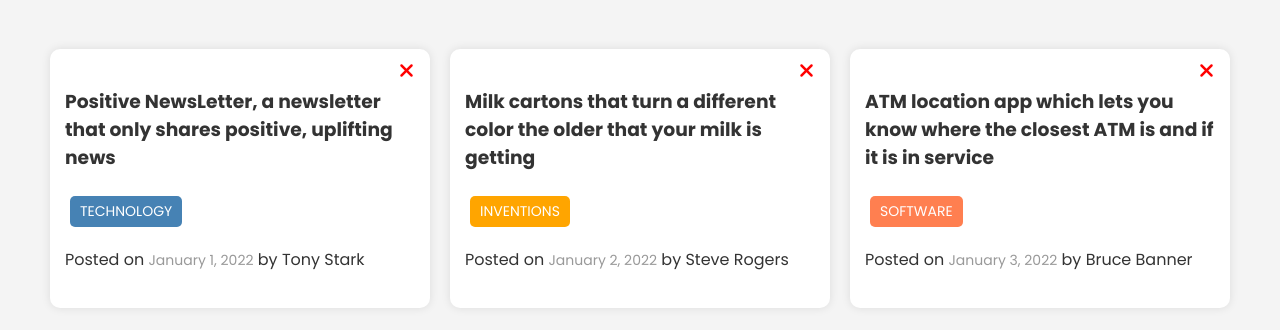
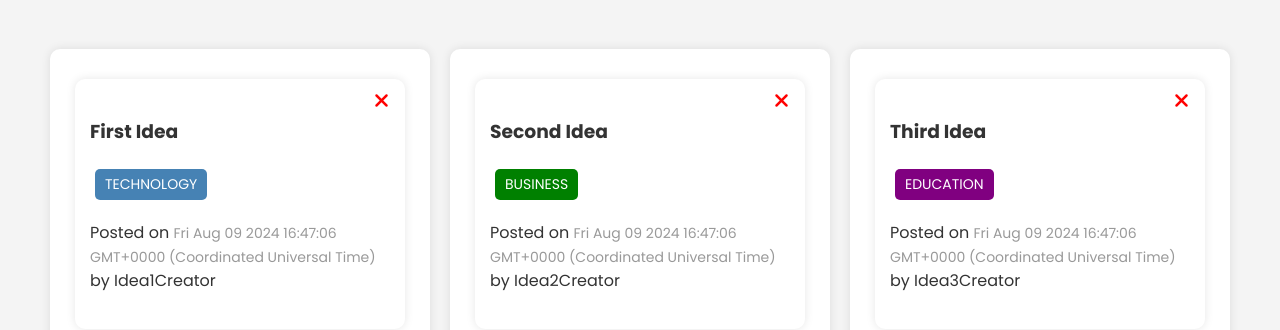
Before and after one commit to DimiTesting/randomIdeas, a website built with webpack: page client/src/index.html in a window 1280 px wide. Shown: the part 90-420 px from the top of the page. Built offline with nearby package versions, Linux system fonts and the light colour scheme.

Commit message:
setting components

```diff
--- /dev/null
+++ b/client/src/components/IdeaForm.js
@@ -0,0 +1,50 @@
+class IdeaForm {
+    constructor() {
+        this._formModal = document.getElementById('form-modal')
+    }
+
+    handleSubmit () {
+        const idea = {
+            username: this._form.elements.username.value,
+            text: this._form.elements.text.value,
+            tag: this._form.elements.tag.value
+        }
+        console.log(idea)
+
+        this._form.elements.username.value = ''
+        this._form.elements.text.value = ''
+        this._form.elements.tag.value = ''
+
+        document.dispatchEvent(new Event('closeModal'))
+
+    }
+
+    eventListeners (e) {
+        e.preventDefault()
+        this.handleSubmit()
+    }
+
+    render() {
+        this._formModal.innerHTML = `
+                <form id="idea-form">
+                    <div class="form-control">
+                        <label for="idea-text">Enter a Username</label>
+                        <input type="text" name="username" id="username" />
+                    </div>
+                    <div class="form-control">
+                        <label for="idea-text">What's Your Idea?</label>
+                        <textarea name="text" id="idea-text"></textarea>
+                    </div>
+                    <div class="form-control">
+                        <label for="tag">Tag</label>
+                        <input type="text" name="tag" id="tag" />
+                    </div>
+                    <button class="btn" type="submit" id="submit">Submit</button>
+                </form>
+        `
+        this._form = document.getElementById('idea-form')
+        this._form.addEventListener('submit', this.eventListeners.bind(this))
+    }
+}
+
+export default IdeaForm
--- /dev/null
+++ b/client/src/components/IdeaList.js
@@ -0,0 +1,50 @@
+class IdeaList {
+    constructor() {
+        this._list = document.getElementById('idea-list')
+        this._ideas = [
+            {
+                id: 1,
+                username: 'Idea1Creator',
+                text: 'First Idea',
+                tag: 'technology',
+                date: new Date()
+            },
+            {
+                id: 2,
+                username: 'Idea2Creator',
+                text: 'Second Idea',
+                tag: 'business',
+                date: new Date()
+            },
+            {
+                id: 3,
+                username: 'Idea3Creator',
+                text: 'Third Idea',
+                tag: 'education',
+                date: new Date()
+            }
+        ]
+    }
+
+    render() {
+        this._ideas.map((idea)=> {
+            const card = document.createElement('div')
+            card.classList.add('card')
+            card.innerHTML = `
+            <div class="card">
+                <button class="delete"><i class="fas fa-times"></i></button>
+                <h3> ${idea.text}</h3>
+                <p class="tag tag-${idea.tag.toLowerCase()}">${idea.tag.toUpperCase()}</p>
+                <p>
+                    Posted on <span class="date">${idea.date}</span> by
+                <span class="author">${idea.username}</span>
+                </p>
+            </div>
+        `
+        this._list.append(card)
+        }
+    )
+    }
+}
+
+export default IdeaList
--- /dev/null
+++ b/client/src/components/Modal.js
@@ -0,0 +1,29 @@
+class Modal {
+    constructor() {
+        this._modal = document.getElementById('modal')
+        this._modalBtn = document.getElementById('modal-btn')
+        this.addEventListeners()
+    }
+
+    addEventListeners() {
+        this._modalBtn.addEventListener('click', this.open.bind(this))
+        window.addEventListener('click', this.outsideClick.bind(this))
+        document.addEventListener('closeModal', ()=> this.close())
+    }
+
+    open() {
+        this._modal.style.display = 'block'
+    }
+
+    close() {
+        this._modal.style.display = 'none'
+    }
+
+    outsideClick(e) {
+        if(e.target === this._modal) {
+            this.close()
+        }
+    }
+}
+
+export default Modal
--- a/client/src/index.html
+++ b/client/src/index.html
@@ -15,62 +15,11 @@
     </header>
     <div class="container">
       <div id="idea-list" class="ideas">
-        <div class="card">
-          <button class="delete"><i class="fas fa-times"></i></button>
-          <h3>
-            Positive NewsLetter, a newsletter that only shares positive,
-            uplifting news
-          </h3>
-          <p class="tag tag-technology">TECHNOLOGY</p>
-          <p>
-            Posted on <span class="date">January 1, 2022</span> by
-            <span class="author">Tony Stark</span>
-          </p>
-        </div>
-        <div class="card">
-          <button class="delete"><i class="fas fa-times"></i></button>
-          <h3>
-            Milk cartons that turn a different color the older that your milk is
-            getting
-          </h3>
-          <p class="tag tag-inventions">INVENTIONS</p>
-          <p>
-            Posted on <span class="date">January 2, 2022</span> by
-            <span class="author">Steve Rogers</span>
-          </p>
-        </div>
-        <div class="card">
-          <button class="delete"><i class="fas fa-times"></i></button>
-          <h3>
-            ATM location app which lets you know where the closest ATM is and if
-            it is in service
-          </h3>
-          <p class="tag tag-software">SOFTWARE</p>
-          <p>
-            Posted on <span class="date">January 3, 2022</span> by
-            <span class="author">Bruce Banner</span>
-          </p>
-        </div>
       </div>
     </div>
 
     <div id="modal" class="modal">
       <div id="form-modal" class="modal-box">
-        <form id="idea-form">
-          <div class="form-control">
-            <label for="idea-text">Enter a Username</label>
-            <input type="text" name="username" id="username" />
-          </div>
-          <div class="form-control">
-            <label for="idea-text">What's Your Idea?</label>
-            <textarea name="text" id="idea-text"></textarea>
-          </div>
-          <div class="form-control">
-            <label for="tag">Tag</label>
-            <input type="text" name="tag" id="tag" />
-          </div>
-          <button class="btn" type="submit" id="submit">Submit</button>
-        </form>
       </div>
     </div>
   </body>
--- a/client/src/index.js
+++ b/client/src/index.js
@@ -1,2 +1,12 @@
 import './css/style.css';
 import '@fortawesome/fontawesome-free/css/all.css'
+import Modal from './components/Modal'
+import IdeaForm from './components/IdeaForm'
+import IdeaList from './components/IdeaList';
+
+const modal = new Modal()
+const ideaForm = new IdeaForm()
+const ideaList = new IdeaList()
+
+ideaForm.render()
+ideaList.render()
```
